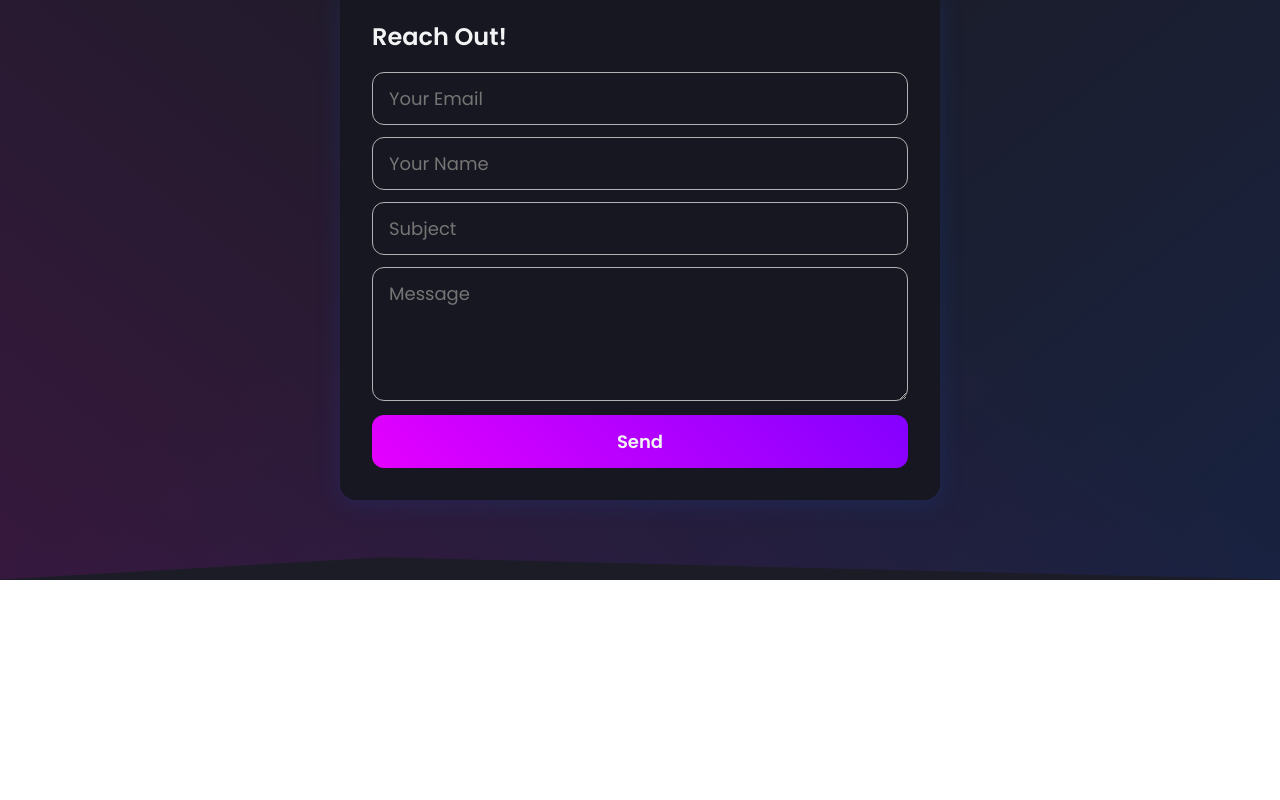
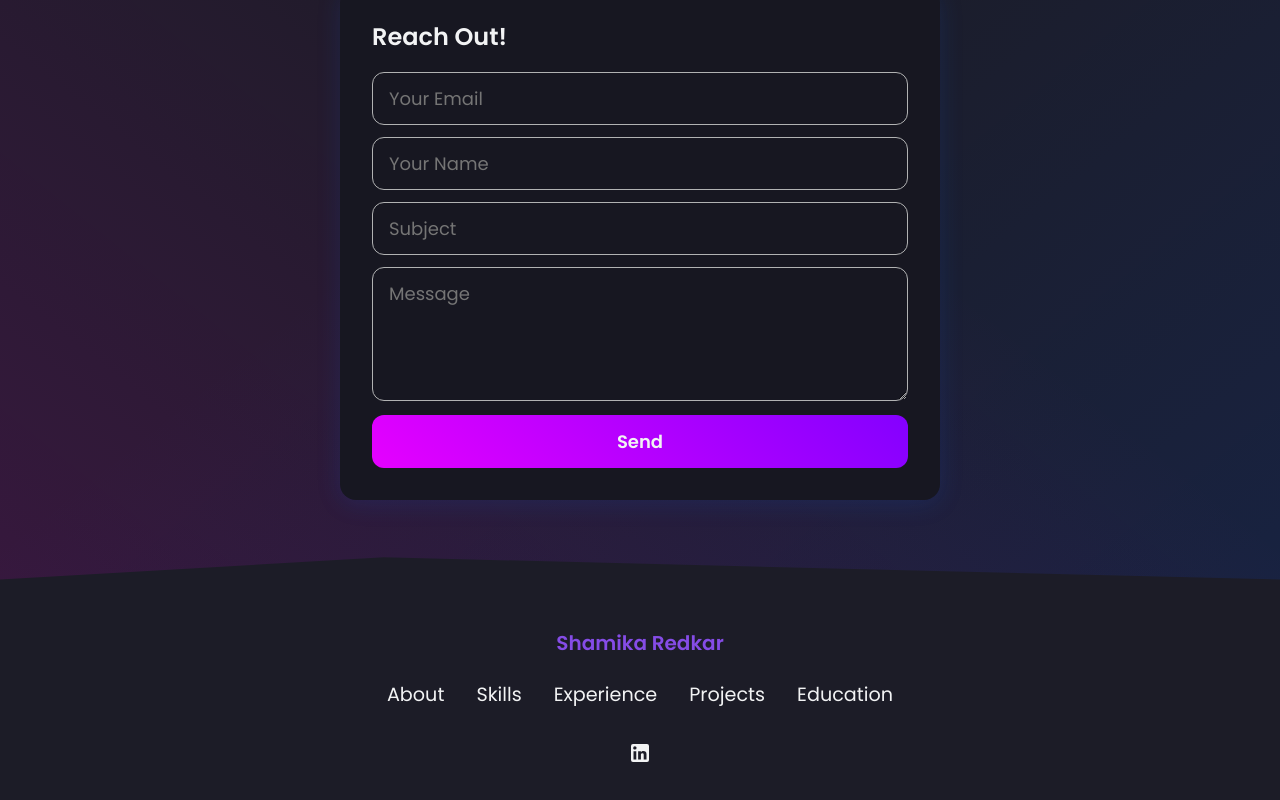
Before and after one commit to shamikaredkar/Portfolio, a React (Vite) app: page / in a window 1280 px wide. Shown: the part 5292-6092 px from the top of the page. Before the commit the page ends 5872 px from the top, so only its background shows below. Built offline with nearby package versions, Linux system fonts and the light colour scheme.

Commit message:
Added a Footer

```diff
--- a/src/App.jsx
+++ b/src/App.jsx
@@ -12,6 +12,7 @@
 import ProjectDetails from "./components/ProjectDetails/ProjectDetails.jsx";
 import Education from "./components/Education/Education.jsx";
 import Contact from "./components/contact/Contact.jsx";
+import Footer from "./components/Footer/Footer.jsx";
 
 const Body = styled.div`
   background-color: ${({ theme }) => theme.bg};
@@ -56,6 +57,7 @@
               <Education />
               <Contact />
             </Wrapper>
+            <Footer />
             {openModal.state && (
               <ProjectDetails
                 openModal={openModal}
--- /dev/null
+++ b/src/components/Footer/Footer.jsx
@@ -0,0 +1,105 @@
+import styled from "styled-components";
+import FacebookIcon from "@mui/icons-material/Facebook";
+import TwitterIcon from "@mui/icons-material/Twitter";
+import LinkedInIcon from "@mui/icons-material/LinkedIn";
+import InstagramIcon from "@mui/icons-material/Instagram";
+import { Bio } from "../../data/constants";
+
+const FooterContainer = styled.div`
+  width: 100%;
+  padding: 2rem 0;
+  display: flex;
+  justify-content: center;
+  //background: linear-gradient(100.26deg, rgba(0, 102, 255, 0.05) 42.33%, rgba(150, 0, 225, 0.05) 127.07%);
+`;
+
+const FooterWrapper = styled.footer`
+  width: 100%;
+  max-width: 1200px;
+  display: flex;
+  flex-direction: column;
+  gap: 14px;
+  align-items: center;
+  padding: 1rem;
+  color: ${({ theme }) => theme.text_primary};
+`;
+
+const Logo = styled.h1`
+  font-weight: 600;
+  font-size: 20px;
+  color: ${({ theme }) => theme.primary};
+`;
+
+const Nav = styled.nav`
+  width: 100%;
+  max-width: 800px;
+  margin-top: 0.5rem;
+  display: flex;
+  flex-direction: row;
+  gap: 2rem;
+  justify-content: center;
+  @media (max-width: 768px) {
+    flex-wrap: wrap;
+    gap: 1rem;
+    justify-content: center;
+    text-align: center;
+    font-size: 12px;
+  }
+`;
+
+const NavLink = styled.a`
+  color: ${({ theme }) => theme.text_primary};
+  text-decoration: none;
+  font-size: 1.2rem;
+  transition: color 0.2s ease-in-out;
+  &:hover {
+    color: ${({ theme }) => theme.primary};
+  }
+  @media (max-width: 768px) {
+    font-size: 1rem;
+  }
+`;
+
+const SocialMediaIcons = styled.div`
+  display: flex;
+  margin-top: 1rem;
+`;
+
+const SocialMediaIcon = styled.a`
+  display: inline-block;
+  margin: 0 1rem;
+  font-size: 1.5rem;
+  color: ${({ theme }) => theme.text_primary};
+  transition: color 0.2s ease-in-out;
+  &:hover {
+    color: ${({ theme }) => theme.primary};
+  }
+`;
+
+const Copyright = styled.p`
+  margin-top: 1.5rem;
+  font-size: 0.9rem;
+  color: ${({ theme }) => theme.soft2};
+  text-align: center;
+`;
+export default function Footer() {
+  return (
+    <FooterContainer>
+      <FooterWrapper>
+        <Logo>Shamika Redkar</Logo>
+        <Nav>
+          <NavLink href='#about'>About</NavLink>
+          <NavLink href='#skills'>Skills</NavLink>
+          <NavLink href='#experience'>Experience</NavLink>
+          <NavLink href='#projects'>Projects</NavLink>
+          <NavLink href='#education'>Education</NavLink>
+        </Nav>
+        <SocialMediaIcons>
+          <SocialMediaIcon href={Bio.linkedin} target='display'>
+            <LinkedInIcon />
+          </SocialMediaIcon>
+        </SocialMediaIcons>
+      </FooterWrapper>
+    </FooterContainer>
+  );
+}
```
